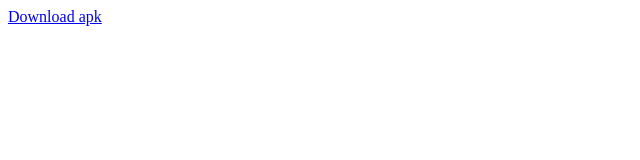
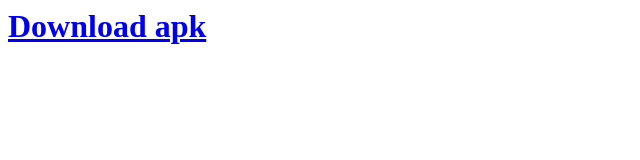
Before and after one commit to 20171CSE0680/homoserv, a plain HTML site: page index.html in a window 1280 px wide. Shown: the whole page, without its empty margins (0-640 px from the left). Drawn offline with Linux system fonts and the light colour scheme.

Commit message:
Update index.html

```diff
--- a/index.html
+++ b/index.html
@@ -1 +1 @@
-<a href="HOMOSERV.apk" download>Download apk </a>
+<h1><a href="HOMOSERV.apk" download>Download apk </a></h1>
```
